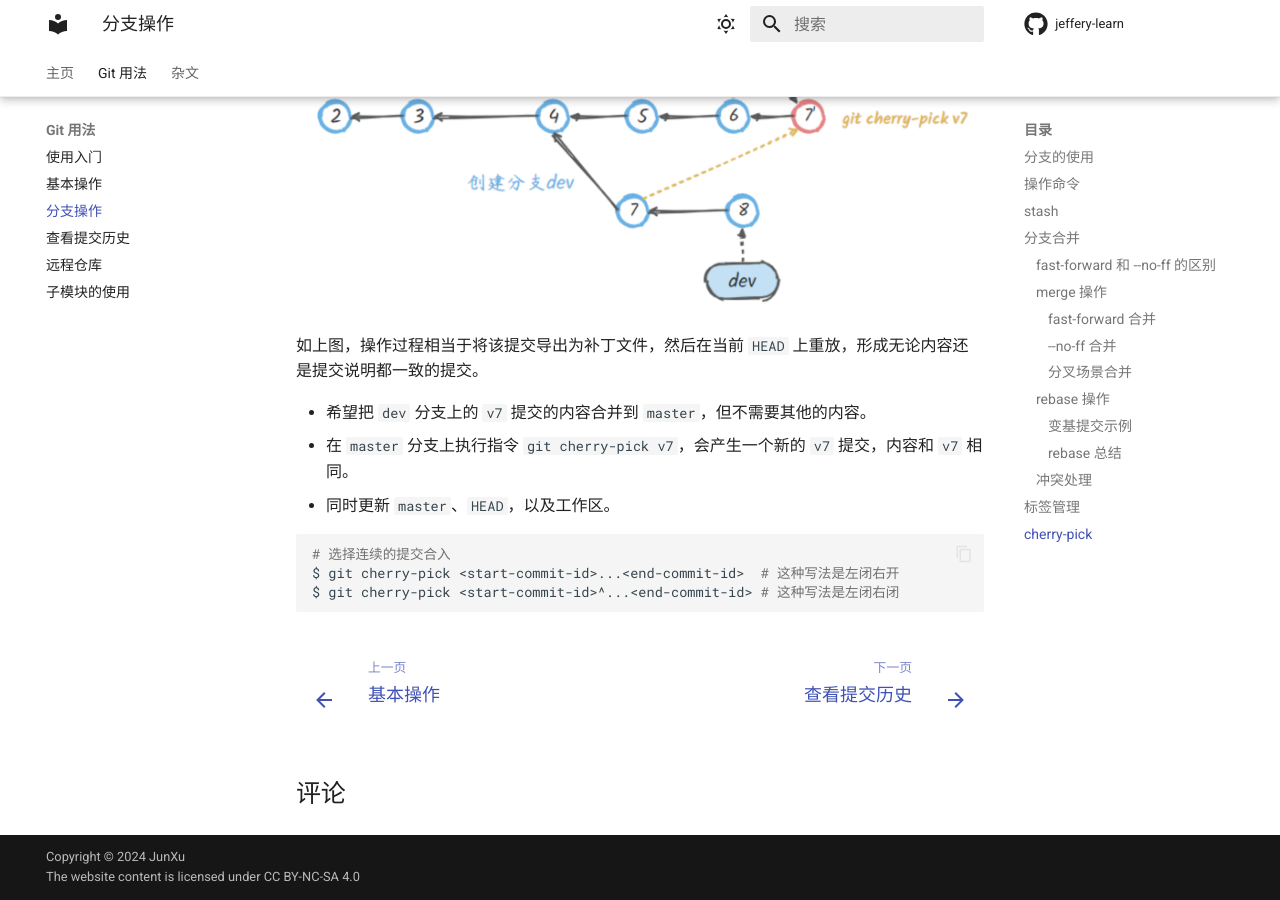
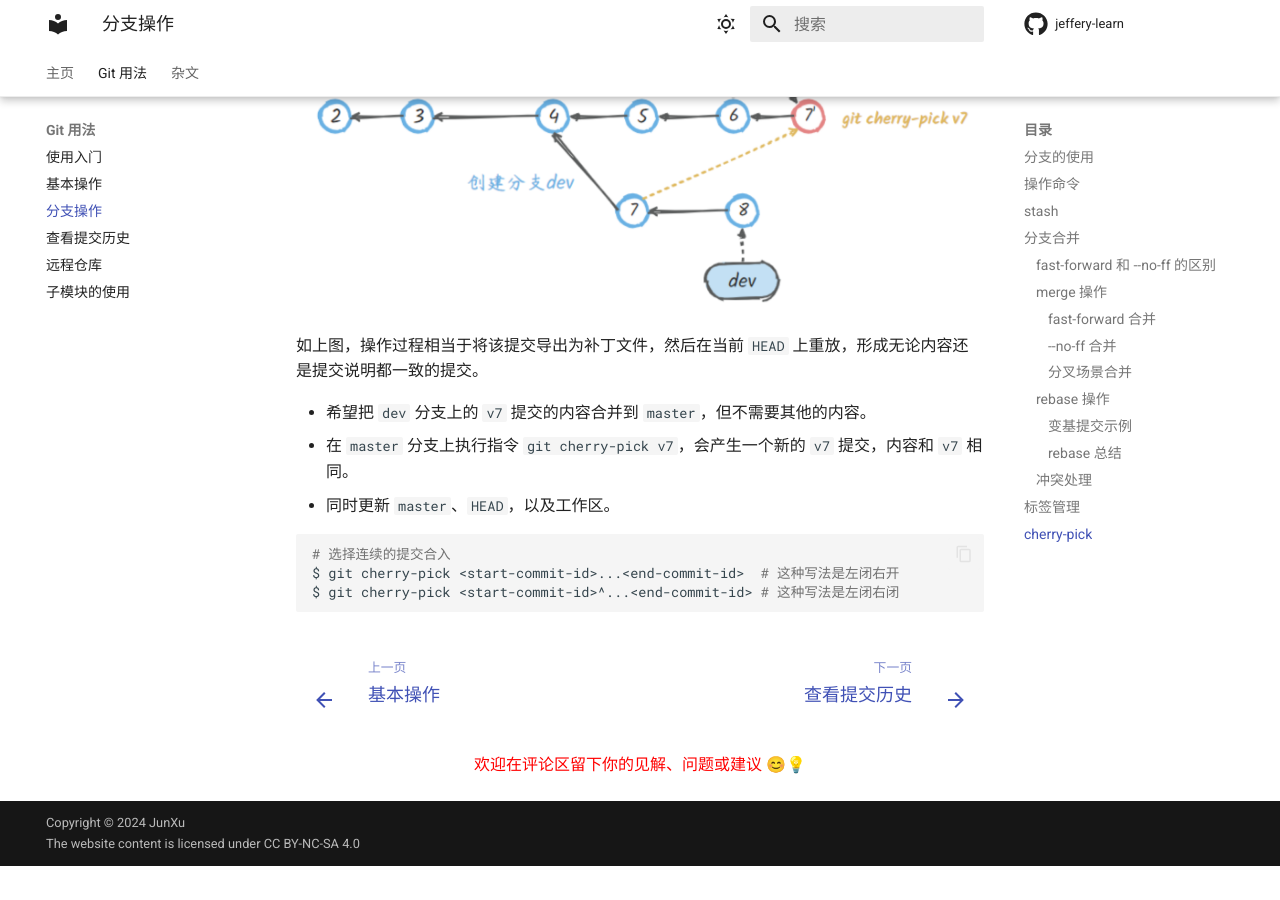
Before and after one commit to xjjeffery/jeffery-learn, an MkDocs documentation site: the page built from docs/git/branch.md, in a window 1280 px wide and 900 px high, scrolled down 16083 px. Built offline with MkDocs 1.6.1 and Material for MkDocs 9.7.7, drawn with Linux system fonts in a browser that asks for light colours; comment, search, counter and statistics services are not loaded; after the commit the page ends 16949 px from its top, so only the background shows below that.

Commit message:
fix(comment): changing the way comments are made

```diff
--- a/overrides/partials/comments.html
+++ b/overrides/partials/comments.html
@@ -1,5 +1,6 @@
 {% if page.meta.comments %}
-  <h2 id="__comments">{{ lang.t("meta.comments") }}</h2>
+  <!-- <h2 id="__comments">{{ lang.t("meta.comments") }}</h2> -->
+  <p style="text-align: center; color: red; font-szie: 12px;">欢迎在评论区留下你的见解、问题或建议 😊💡</p>
   <!-- Insert generated snippet here -->
   <script src="https://giscus.app/client.js"
     data-repo="xjjeffery/jeffery-learn"
```
